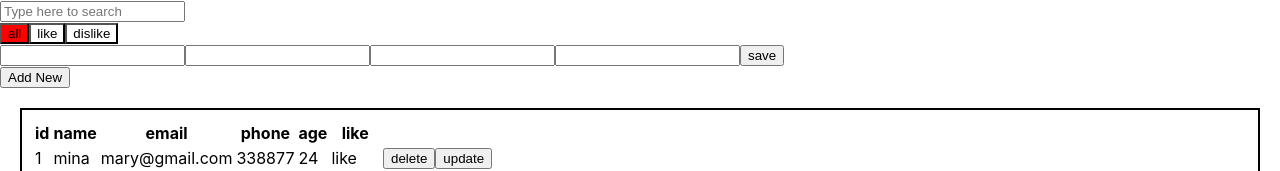
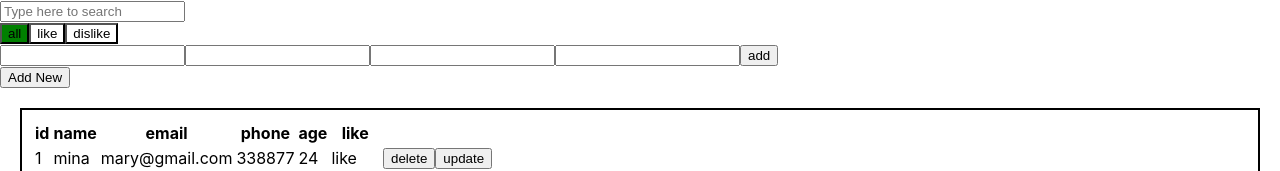
Before and after one commit to Marykn78/Contact-design, a React (Create React App) app: page / in a window 1280 px wide. Both pictures are taken after a click on the button "Add New". Shown: the top 171 px of the page. Built offline with nearby package versions, Linux system fonts and the light colour scheme.

Commit message:
add filter item

```diff
--- a/src/components/FilterItem/Filteritem.jsx
+++ b/src/components/FilterItem/Filteritem.jsx
@@ -1,25 +1,35 @@
 // import React, { useState } from 'react';
 
+// import { useState } from "react";
 
-const FilterItem = ({filter,setFilter,users,setusers}) => {
-    const filterdata =[{id:1,title:'all'},{id:2,title:'like'},{id:3,title:'dislike'}]
+const FilterItem = ({ filter, users, setitem, setFilter }) => {
+  const filterdata = [
+    { id: 1, title: "all" },
+    { id: 2, title: "like" },
+    { id: 3, title: "dislike" },
+  ];
   // const filterHandler =(title)=>{
   //     setFilter(title)
   // }
 
-    const checkFilter =(item)=>{
-        if(item.title === 'like'){
-            setusers(users.filter(item=>item.favorit === true ))
+  const checkFilter = (item) => {
+    if (item.title === "like") {
+      setitem(users.filter((item) => item.favorit === true));
+    } else if (item.title === "dislike") {
+      setitem(users.filter((item) => item.favorit === false));
+    } else {
+      setitem(users);
     }
-        else{
-            setusers(item)
-        }
-    }
+    setFilter(item.title)
+  };
 
   return (
     <div>
-        {filterdata.map(item=>(
-            <button onClick={()=>checkFilter(item.title)} style={{background: item.title === filter ? 'red' :'white'}}>
+      {filterdata.map((item) => (
+        <button
+          onClick={() => checkFilter(item)}
+          style={{ background: item.title === filter ? "green" : "white" }}
+        >
           {item.title}
         </button>
       ))}
@@ -29,5 +39,4 @@ const FilterItem = ({filter,setFilter,users,setusers}) => {
 
 export default FilterItem;
 
-
 // {()=>filterHandler(item.title)}
--- a/src/components/Form/Form.jsx
+++ b/src/components/Form/Form.jsx
@@ -23,7 +23,7 @@ const Form = ({users,setUsers,mode,setMode,form,setForm}) => {
         setshowform('block')
     }
     const notshowform =()=>{
-        setshowform('none')
+      setshowform('none')
     }
   return (
     <div>
@@ -32,13 +32,14 @@ const Form = ({users,setUsers,mode,setMode,form,setForm}) => {
         <input type="text" name="email"  onChange={inputHandler}  value={form.email}/>
         <input type="text" name="phone"  onChange={inputHandler}  value={form.phone}/>
         <input type="text" name="age"  onChange={inputHandler}  value={form.age} />
-        {/* <input type="text" />
-        <input type="text" /> */}
-        <button type='submit' onClick={notshowform}>save</button>
+        <button type='submit' onClick={notshowform}>{mode}</button>
       </form>
-      <button onClick={showformHandler} >Add New</button>
+      <button onClick={showformHandler}>Add New</button>
     </div>
   );
 };
 
 export default Form;
+
+
+// ,setForm,showform,setshowform,showformHandler
--- a/src/components/Table/Table.jsx
+++ b/src/components/Table/Table.jsx
@@ -8,11 +8,15 @@ const Table = ({ users, setusers }) => {
   const [userid, setUserid] = useState(null);
   const [dismessage, setdisMessage] = useState("none");
   const [search, setSearch] = useState("");
-  const [form,setForm] =useState({id:0,name:'',email:'',phone:'' ,age:''});
-  const [mode,setMode]=useState('add');
-  const [filter,setFilter]=useState('all');
-
-
+  const [form, setForm] = useState({
+    id: 0,
+    name: "",
+    email: "",
+    phone: "",
+    age: "",
+  });
+  const [mode, setMode] = useState("add");
+  const [filter, setFilter] = useState("all");
 
   const checklikeHandler = (id) => {
     setusers(
@@ -26,10 +30,47 @@ const Table = ({ users, setusers }) => {
     setUserid(id);
   };
 
+  // const [showform,setshowform]=useState('none')
+
+  // const showformHandler =()=>{
+  //   setshowform('block')
+  // }
   const updateHandler = (user) => {
     setForm(user);
     setMode("update");
+    // showformHandler()
   };
+
+  // const notshowform =()=>{
+  //     setshowform('none')
+  // }
+  const [items, setitem] = useState([
+    {
+      id: 1,
+      name: "mina",
+      email: "mary@gmail.com",
+      phone: "338877",
+      age: 24,
+      favorit: true,
+    },
+    {
+      id: 2,
+      name: "saeid",
+      email: "mary@gmail.com",
+      phone: "338877",
+      age: 24,
+      favorit: false,
+    },
+    {
+      id: 3,
+      name: "paniz",
+      email: "mary@gmail.com",
+      phone: "338877",
+      age: 24,
+      favorit: true,
+    },
+  ]);
+
   return (
     <div>
       <Delete
@@ -41,8 +82,23 @@ const Table = ({ users, setusers }) => {
       />
 
       <Search setSearch={setSearch} />
-      <FilterItem filter={filter} setFilter={setFilter} users={users} setusers={setusers} />
-      <Form  dismessage={dismessage} users={users} setUsers={setusers} mode={mode} setMode={setMode} form={form} setForm={setForm} />
+      <FilterItem
+        items={items}
+        setitem={setitem}
+        filter={filter}
+        setFilter={setFilter}
+        users={users}
+        setusers={setusers}
+      />
+      <Form
+        dismessage={dismessage}
+        users={users}
+        setUsers={setusers}
+        mode={mode}
+        setMode={setMode}
+        form={form}
+        setForm={setForm}
+      />
       <div style={{ border: "2px solid black", margin: "20px" }}>
         <table style={{ padding: "10px" }}>
           <thead>
@@ -56,7 +112,7 @@ const Table = ({ users, setusers }) => {
               <th></th>
             </tr>
           </thead>
-          {users
+          {items
             .filter((item) =>
               item.name.toUpperCase().includes(search.toUpperCase())
             )
@@ -73,7 +129,7 @@ const Table = ({ users, setusers }) => {
                   </td>
                   <td>
                     <button onClick={() => showmessage(user.id)}>delete</button>
-                    <button onClick={()=>updateHandler(user)}>update</button>
+                    <button onClick={() => updateHandler(user)}>update</button>
                   </td>
                 </tr>
               </tbody>
```
Lines whose indentation alone changed are shown as unchanged.
